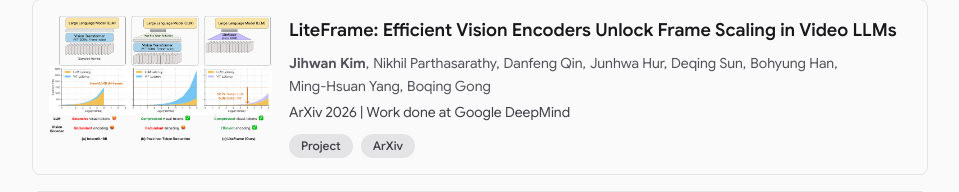
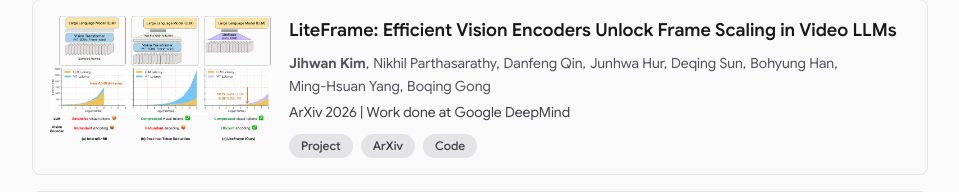
Before and after one commit to jjihwan/jjihwan.github.io, a Next.js app: page / in a window 1280 px wide. Shown: the part 1552-1744 px from the top of the page, without its empty margins (160-1119 px from the left). Built offline with nearby package versions, Linux system fonts and the light colour scheme.

Commit message:
add LiteFrame repo

```diff
--- a/components/data/publications.json
+++ b/components/data/publications.json
@@ -7,7 +7,8 @@
     "thumbnail": "/images/liteframe.png",
     "links": {
       "project": "http://jjihwan.github.io/projects/LiteFrame",
-      "arxiv": "https://arxiv.org/abs/2605.17260"
+      "arxiv": "https://arxiv.org/abs/2605.17260",
+      "code": "https://github.com/jjihwan/LiteFrame.git"
     },
     "affiliation": "Google DeepMind"
   },
--- a/public/projects/LiteFrame/index.html
+++ b/public/projects/LiteFrame/index.html
@@ -208,7 +208,7 @@
         <div class="links">
             <a href="https://arxiv.org/abs/2605.17260" target="_blank">ArXiv</a>
             <a href="./assets/LiteFrame.pdf" target="_blank">PDF</a>
-            <a href="#" onclick="return false;" style="color: #888; background-color: #eaeaea; cursor: default;">Code (Coming Soon)</a>
+            <a href="https://github.com/jjihwan/LiteFrame.git" target="_blank">Code</a>
         </div>
     </header>
 
```
